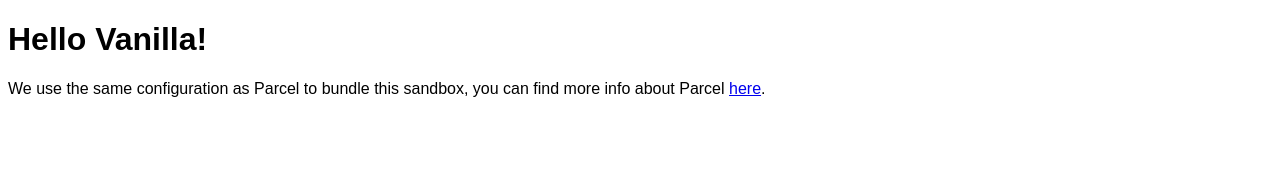
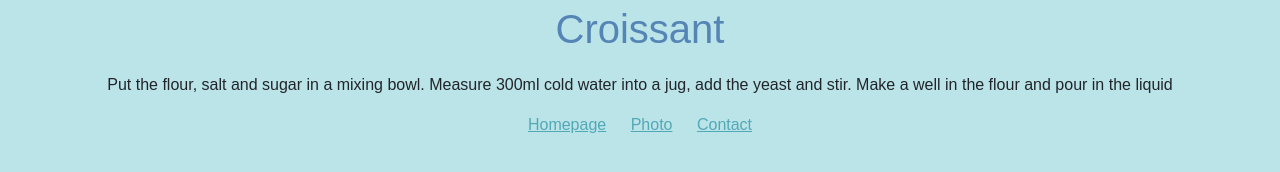
Before and after one commit to cweet-dreams/Croissant, a website built with Parcel: page index.html in a window 1280 px wide. Built offline with nearby package versions, Linux system fonts and the light colour scheme.

Commit message:
project added

```diff
--- a/index.html
+++ b/index.html
@@ -1,16 +1,29 @@
 <!DOCTYPE html>
 <html>
+  <head>
+    <title>Croissant</title>
+    <meta charset="UTF-8" />
+    <link
+      href="https://cdn.jsdelivr.net/npm/bootstrap@5.2.2/dist/css/bootstrap.min.css"
+      rel="stylesheet"
+      integrity="sha384-Zenh87qX5JnK2Jl0vWa8Ck2rdkQ2Bzep5IDxbcnCeuOxjzrPF/et3URy9Bv1WTRi"
+      crossorigin="anonymous"
+    />
+    <link rel="stylesheet" href="src/styles.css" />
+  </head>
 
-<head>
-	<title>Parcel Sandbox</title>
-	<meta charset="UTF-8" />
-</head>
+  <body>
+    <h1>Croissant</h1>
+    <p class="text">
+      Put the flour, salt and sugar in a mixing bowl. Measure 300ml cold water
+      into a jug, add the yeast and stir. Make a well in the flour and pour in
+      the liquid
+    </p>
 
-<body>
-	<div id="app"></div>
-
-	<script src="src/index.js">
-	</script>
-</body>
-
+    <div class="nav-links">
+      <a href="index.html">Homepage</a>
+      <a href="photo.html">Photo</a>
+      <a href="contact.html">Contact</a>
+    </div>
+  </body>
 </html>
--- a/src/styles.css
+++ b/src/styles.css
@@ -1,3 +1,26 @@
 body {
   font-family: sans-serif;
+  padding: 5px;
+  background: #bbe4e9;
 }
+h1 {
+  text-align: center;
+  color: #5585b5;
+}
+.text {
+  margin-top: 20px;
+  text-align: center;
+}
+.nav-links {
+  text-align: center;
+}
+.nav-links a {
+  margin: 10px;
+  color: #53a8b6;
+}
+.croissant-pic {
+  max-width: 50%;
+  border-radius: 10px;
+  display: block;
+  margin: 30px auto;
+}
```
Also changed, not shown: contact.html (added, +23 -0 lines), photo.html (added, +19 -0 lines).
